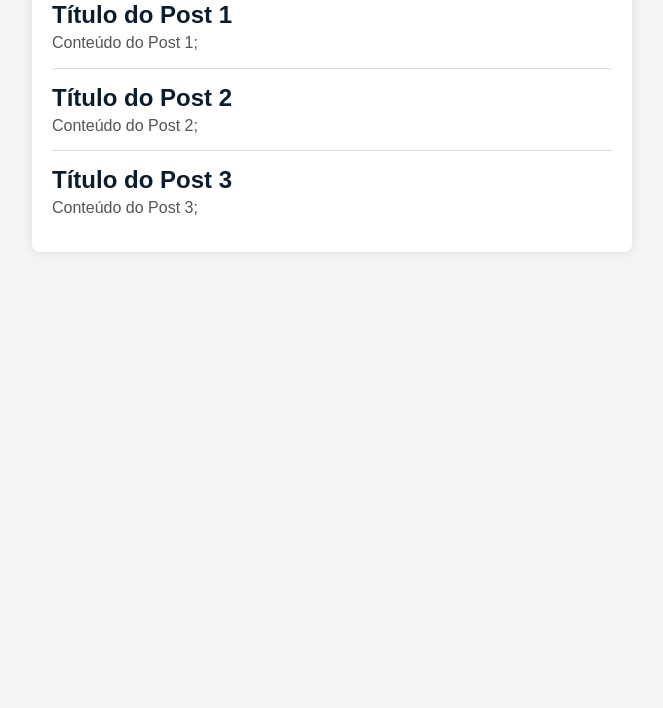
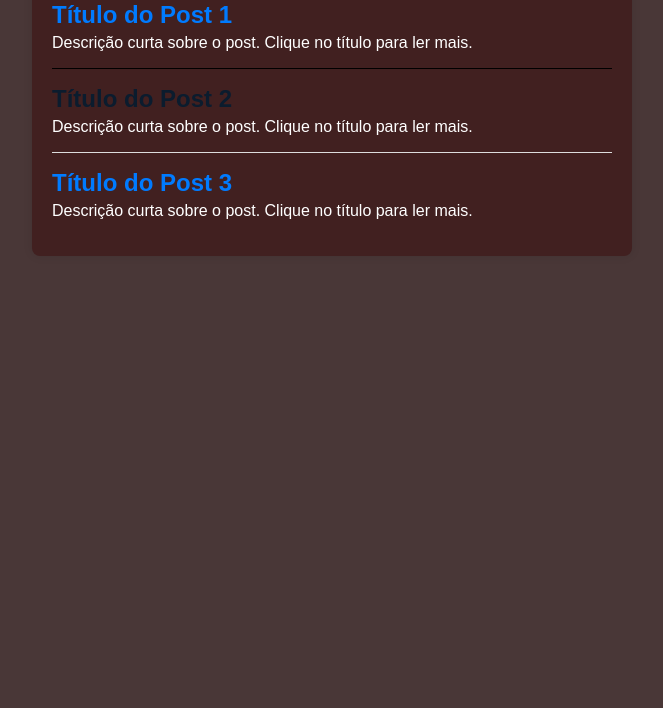
Before and after one commit to SiulNascimento/EBAC-Exercices, a plain HTML site: page Email.html in a window 1280 px wide. Shown: the part 92-800 px from the top of the page, without its empty margins (308-971 px from the left). Drawn offline with Linux system fonts and the light colour scheme.

Commit message:
Update Email.html
2 thing: many emails in html need the style on each row since implement the style on top like css file (on gray) may prove difficult for some legacy programs

```diff
--- a/Email.html
+++ b/Email.html
@@ -28,39 +28,37 @@
     </style>
     -->
 </head>
-<body style="font-family: Arial, sans-serif; background-color: #f4f4f4; margin: 0; padding: 20px;">
-    <table role="presentation" width="100%" cellspacing="0" cellpadding="0" border="0" align="center">
+<body style="font-family: Arial, sans-serif; background-color: #493737; margin: 0; padding: 20px;">
+    <table width="100%" cellspacing="0" cellpadding="0" align="center">
         <tr>
             <td align="center">
-                <!-- Container principal -->
-                <table role="presentation" width="600" cellspacing="0" cellpadding="0" border="0" style="background: #fff; padding: 20px; border-radius: 8px; box-shadow: 0 0 10px rgba(0,0,0,0.1);">
+                <table width="600" cellspacing="0" cellpadding="0" style="background: #412020; padding: 20px; border-radius: 8px; box-shadow: 0 0 10px rgba(0,0,0,0.1);">
                     <tr>
                         <td align="center">
-                            <h1 style="color: #333; margin: 0;">Últimas Postagens do Blog</h1>
+                            <h1 style="color: #ffffff; margin: 0;">Últimas Postagens do Blog</h1>
                         </td>
                     </tr>
                     <tr>
-                        <td class="post" style="border-bottom: 1px solid #ddd; padding: 16px 0;">
-                            <h2 style="margin: 0;"><a href="#" style="text-decoration: none; color: #0b1c2e; font-weight: bold;">Título do Post 1</a></h2>
-                            <p style="margin: 5px 0 0; color: #555;">Conteúdo do Post 1;</p>
+                        <td style="border-bottom: 1px solid #000000; padding: 16px 0;">
+                            <h2 style="margin: 0;"><a href="#" style="text-decoration: none; color: #007BFF; font-weight: bold;">Título do Post 1</a></h2>
+                            <p style="margin: 5px 0 0; color: #fff;">Descrição curta sobre o post. Clique no título para ler mais.</p>
                         </td>
                     </tr>
                     <tr>
-                        <td class="post" style="border-bottom: 1px solid #ddd; padding: 15px 0;">
+                        <td style="border-bottom: 1px solid #ddd; padding: 16px 0;">
                             <h2 style="margin: 0;"><a href="#" style="text-decoration: none; color: #0b1c2e; font-weight: bold;">Título do Post 2</a></h2>
-                            <p style="margin: 5px 0 0; color: #555;">Conteúdo do Post 2;</p>
+                            <p style="margin: 5px 0 0; color: #fff;">Descrição curta sobre o post. Clique no título para ler mais.</p>
                         </td>
                     </tr>
                     <tr>
-                        <td class="post" style="padding: 15px 0;">
-                            <h2 style="margin: 0;"><a href="#" style="text-decoration: none; color: #0b1c2e; font-weight: bold;">Título do Post 3</a></h2>
-                            <p style="margin: 5px 0 0; color: #555;">Conteúdo do Post 3;</p>
+                        <td style="padding: 16px 0;">
+                            <h2 style="margin: 0;"><a href="#" style="text-decoration: none; color: #007BFF; font-weight: bold;">Título do Post 3</a></h2>
+                            <p style="margin: 5px 0 0; color: #fff;">Descrição curta sobre o post. Clique no título para ler mais.</p>
                         </td>
                     </tr>
                 </table>
             </td>
         </tr>
     </table>
-
 </body>
 </html>
```
